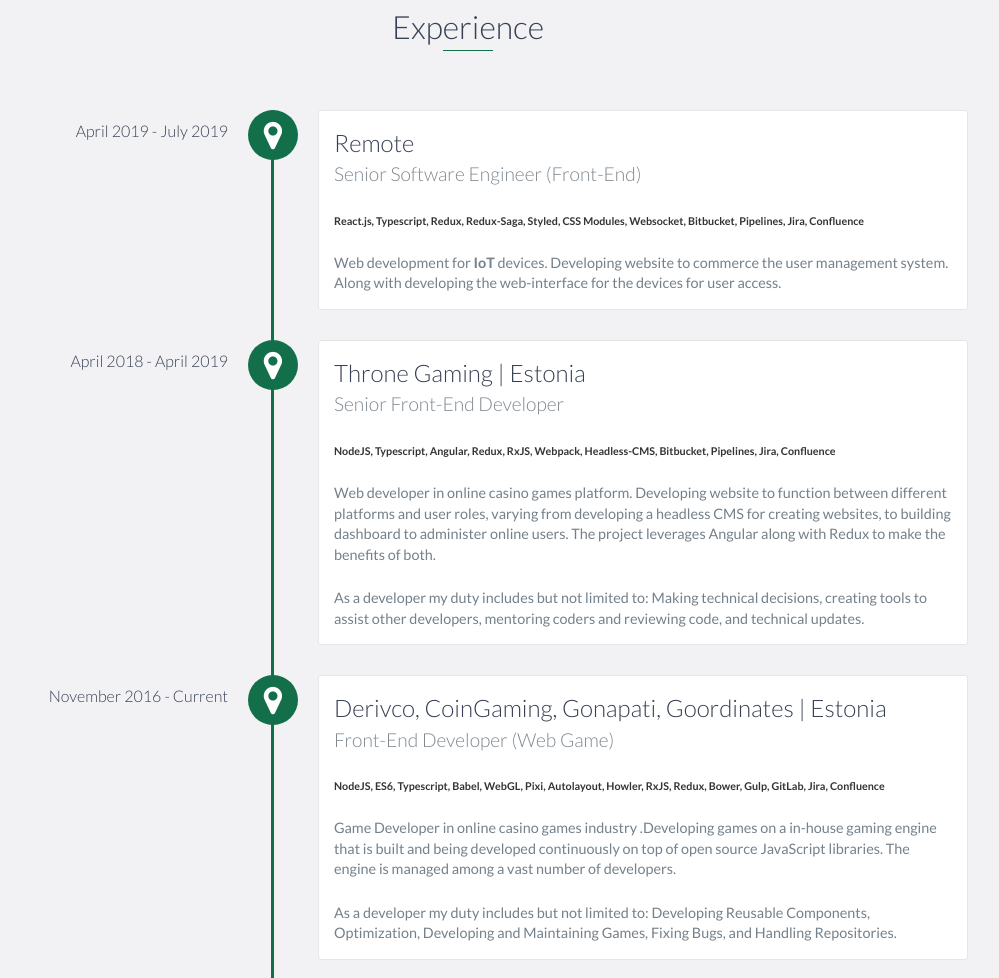
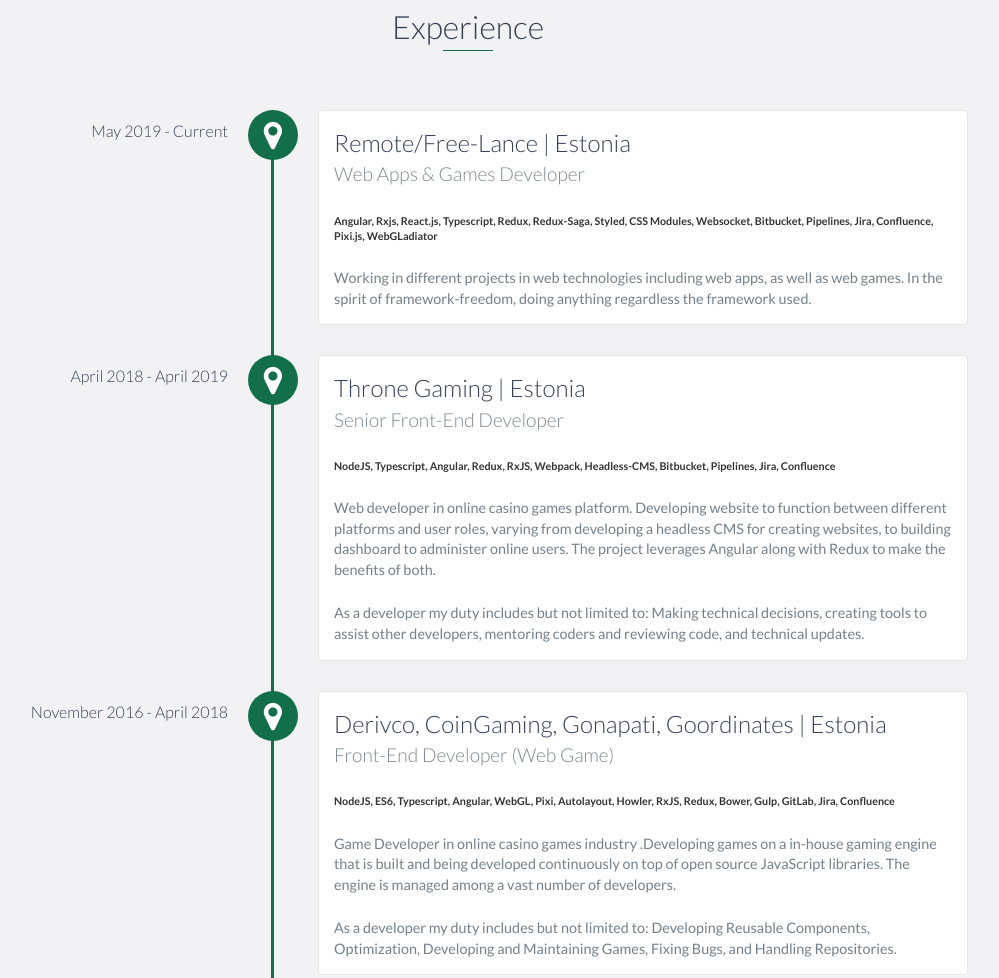
Before and after one commit to msqaddura/msqaddura.github.io, a website: page index.html in a window 1280 px wide. Shown: the part 1540-2518 px from the top of the page, without its empty margins (172-1171 px from the left). Drawn offline with nearby package versions, Linux system fonts and the light colour scheme.

Commit message:
dates updates

```diff
--- a/index.html
+++ b/index.html
@@ -136,15 +136,15 @@
     <div id="experience" class="background-alt">
         <h2 class="heading">Experience</h2>
         <div id="experience-timeline">
-            <div data-date="April 2019 - July 2019">
-                <h3>Remote</h3>
-                <h4>Senior Software Engineer (Front-End)</h4>
-                <h6>React.js, Typescript, Redux, Redux-Saga, Styled, CSS Modules, Websocket, Bitbucket, Pipelines, Jira,
-                    Confluence
+            <div data-date="May 2019 - Current">
+                <h3>Remote/Free-Lance | Estonia</h3>
+                <h4>Web Apps & Games Developer</h4>
+                <h6>Angular, Rxjs, React.js, Typescript, Redux, Redux-Saga, Styled, CSS Modules, Websocket, Bitbucket, Pipelines, Jira,
+                    Confluence, Pixi.js, WebGLadiator
                 </h6>
                 <p>
-                    Web development for <b>IoT</b> devices. Developing website to commerce the user management system.
-                    Along with developing the web-interface for the devices for user access.
+                   Working in different projects in web technologies including web apps, as well as web games.
+                   In the spirit of framework-freedom, doing anything regardless the framework used.
                 </p>
             </div>
             <div data-date="April 2018 - April 2019">
@@ -166,10 +166,10 @@
                 </p>
             </div>
 
-            <div data-date="November 2016 - Current">
+            <div data-date="November 2016 - April 2018">
                 <h3>Derivco, CoinGaming, Gonapati, Goordinates | Estonia</h3>
                 <h4>Front-End Developer (Web Game)</h4>
-                <h6>NodeJS, ES6, Typescript, Babel, WebGL, Pixi, Autolayout, Howler, RxJS, Redux, Bower, Gulp, GitLab, Jira,
+                <h6>NodeJS, ES6, Typescript, Angular, WebGL, Pixi, Autolayout, Howler, RxJS, Redux, Bower, Gulp, GitLab, Jira,
                     Confluence</h6>
                 <p>
                     Game Developer in online casino games industry .Developing games on a in-house gaming engine that is
@@ -186,7 +186,7 @@
             <div data-date="September 2015 – September 2016">
                 <h3>Semanoor | Lebanon</h3>
                 <h4>Front End Web Developer</h4>
-                <h6>Javascript, Dart, Angular.js, JQuery, Bootstrap, Github, SEO, Canvas, HTML5, SASS, Bower, .NET, C#
+                <h6>Javascript, Angular.js, JQuery, Bootstrap, Github, SEO, Canvas, HTML5, SASS, Bower, .NET, C#
                 </h6>
                 <p>
                     Front End Development in one of the leading e-learning companies in the Middle East.
@@ -301,6 +301,26 @@
                 </div>
                 <!-- End .project -->
 
+                            <div class="project shadow-large">
+                    <div class="project-image">
+                        <img src="images/Rx_Logo-512-512.png" />
+                    </div>
+                    <!-- End .project-image -->
+                    <div class="project-info">
+                        <h3>ReactiveXHub</h3>
+                        <h6>Javascript, ReactiveX.js, AngularJS, Code Mirror, Material Design Lite, GitHub, Typescript, Angular, Stackblitz</h6>
+                        <p>
+                            ReactiveX Hub is an innovative developer-to-developer approach in E-Learning built around
+                            the flexibility of GitHub & Open Source universe. Our Hub addresses the hardship in the
+                            learning curve in ReactiveX and the complexity in acquiring or otherwise finding the proper
+                            resource to study.
+                        </p>
+                        <a href="https://dev-hubs.github.io/ReactiveXHub" target="_blank">Angular.js (old)</a>
+                        <a href="https://github.com/Dev-Hubs/reactive-x-hub" target="_blank">Angular (WIP)</a>
+                    </div>
+                    <!-- End .project-info -->
+                </div>
+                <!-- End .project -->
                 <div class="project shadow-large">
                     <div class="project-image">
                         <img src="images/GitHub.png" />
@@ -321,26 +341,6 @@
                 </div>
                 <!-- End .project -->
 
-                <div class="project shadow-large">
-                    <div class="project-image">
-                        <img src="images/Rx_Logo-512-512.png" />
-                    </div>
-                    <!-- End .project-image -->
-                    <div class="project-info">
-                        <h3>ReactiveXHub</h3>
-                        <h6>Javascript, ReactiveX.js, AngularJS, Code Mirror, Material Design Lite, GitHub, Typescript, Angular, Stackblitz</h6>
-                        <p>
-                            ReactiveX Hub is an innovative developer-to-developer approach in E-Learning built around
-                            the flexibility of GitHub & Open Source universe. Our Hub addresses the hardship in the
-                            learning curve in ReactiveX and the complexity in acquiring or otherwise finding the proper
-                            resource to study.
-                        </p>
-                        <a href="https://dev-hubs.github.io/ReactiveXHub" target="_blank">Angular.js (old)</a>
-                        <a href="https://github.com/Dev-Hubs/reactive-x-hub" target="_blank">Angular (WIP)</a>
-                    </div>
-                    <!-- End .project-info -->
-                </div>
-                <!-- End .project -->
 
                 <div class="project shadow-large">
                     <div class="project-image">
```
